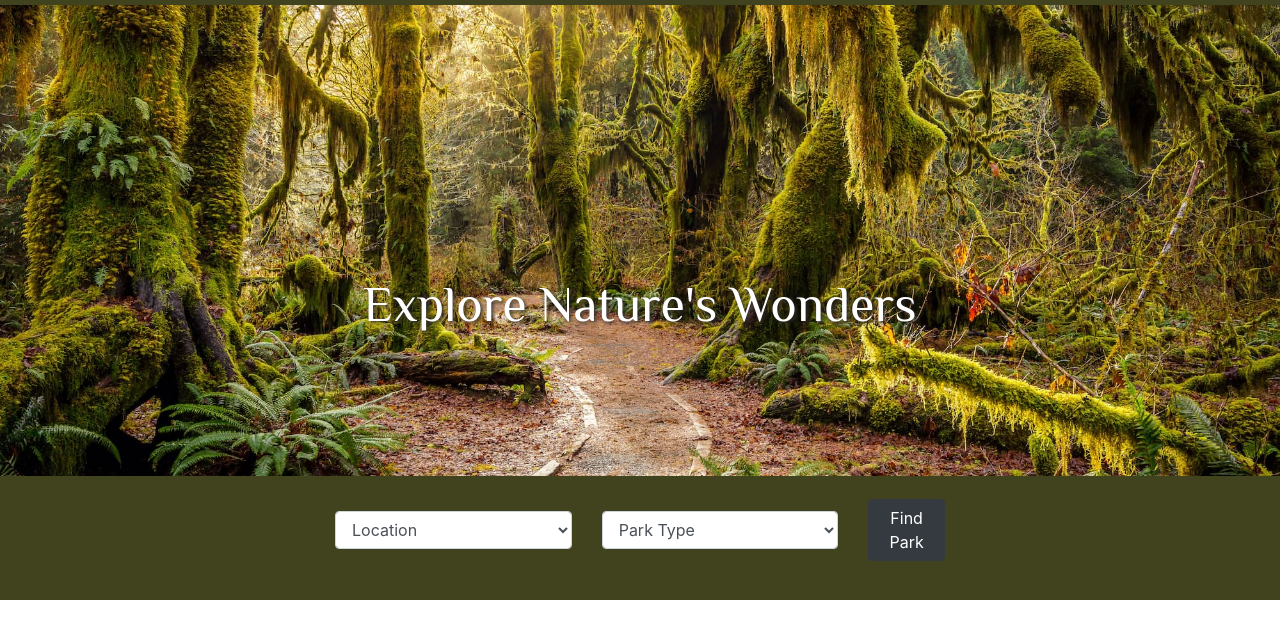
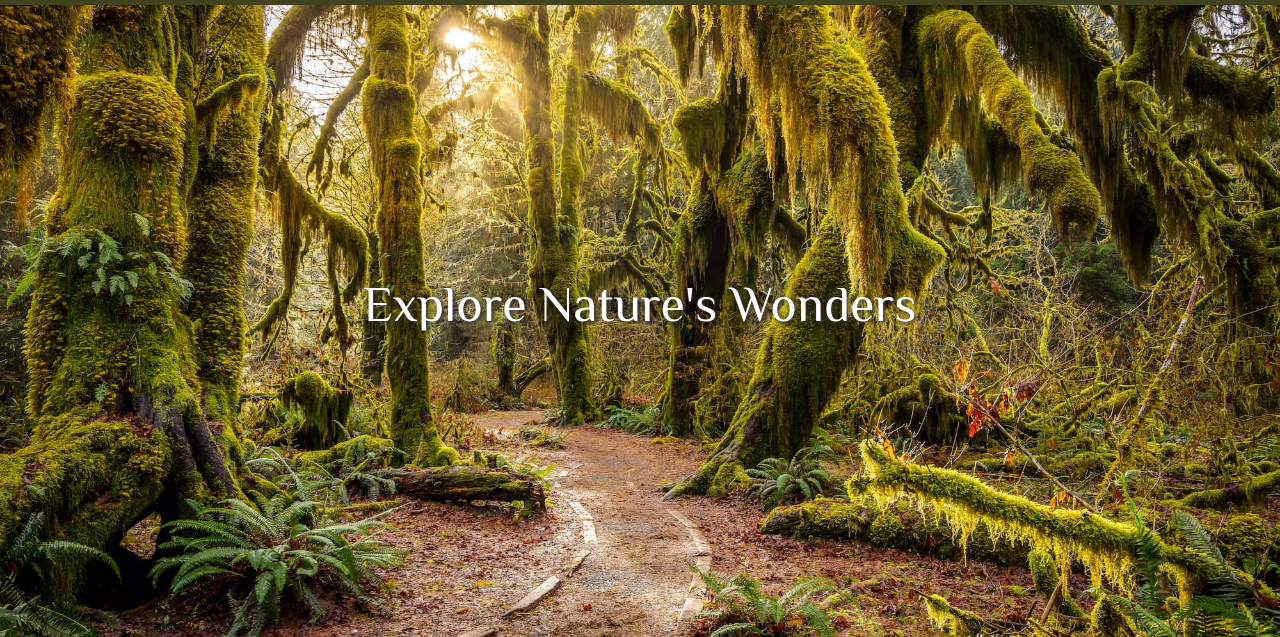
Before and after one commit to dmelendez1/capstone2, a plain HTML site: page parks.html in a window 1280 px wide. Shown: the part 92-729 px from the top of the page. Drawn offline with nearby package versions, Linux system fonts and the light colour scheme; a web font is replaced by a local one.

Commit message:
complete

```diff
--- a/css/mountains.css
+++ b/css/mountains.css
@@ -32,7 +32,7 @@ body, html {
 .background-container {
     background: url('../images2/mtbg.jpg') no-repeat center center fixed;
     background-size: cover;
-    height: 71vh;
+    height: 100vh;
     width: 100%;
     margin-bottom: 0;
 }
--- a/css/parks.css
+++ b/css/parks.css
@@ -32,7 +32,7 @@ body, html {
 .background-container {
     background: url('../images2/bgpark.jpg') no-repeat center center fixed;
     background-size: cover;
-    height: 71vh;
+    height: 100vh;
     width: 100%;
     margin-bottom: 0;
 }
```
